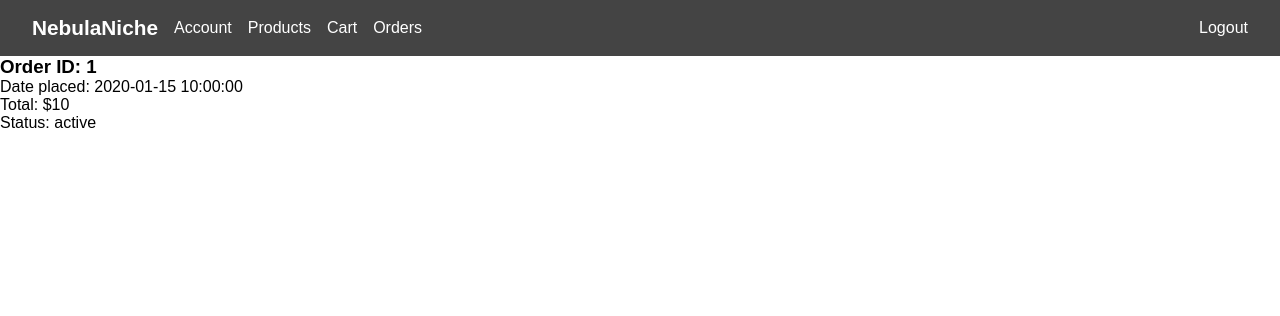
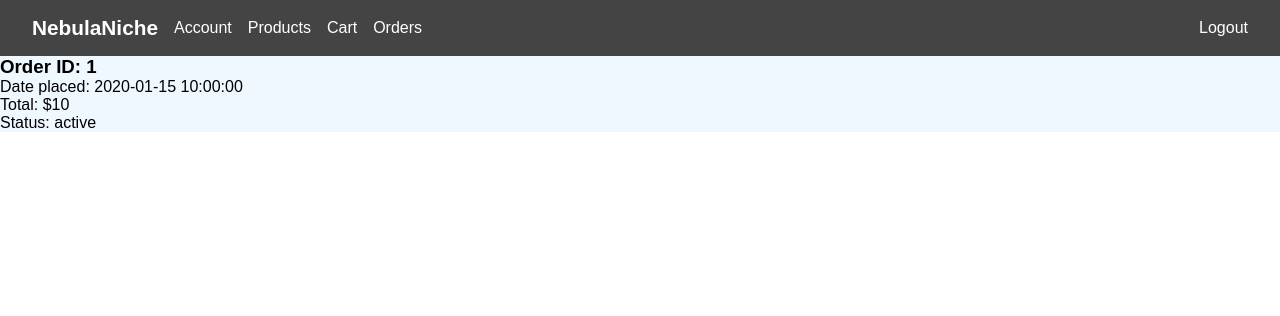
Before and after one commit to 0-ks-0/cset180-fp-ecommerce, a Python web app: template src/templates/orders.html in a window 1280 px wide. Shown: the top 316 px of the page. Run offline with Jinja, Linux system fonts and the light colour scheme; the template is opened without the code that fills it: most values are stand-ins (such as "Sample title", 1, 10 or a date in 2020).

Commit message:
Orders style

```diff
--- /dev/null
+++ b/src/static/styles/orders.css
@@ -0,0 +1,14 @@
+#orders_page
+{
+	gap: 1em;
+}
+
+.order_container
+{
+	background-color: aliceblue;
+}
+
+.order_container:hover
+{
+	cursor: pointer;
+}
--- a/src/templates/orders.html
+++ b/src/templates/orders.html
@@ -5,13 +5,13 @@ Orders
 {% endblock %}
 
 {% block head %}
-
+<link rel="stylesheet" href="{{ url_for('static', filename = 'styles/orders.css') }}">
 {% endblock %}
 
 {% block body %}
 <script src="{{ url_for('static', filename = 'js/navigator.js')}}"></script>
 
-<div class="page_body">
+<div class="page_body" id="orders_page">
 	{% if message %}
 		<h3>{{ message }}</h3>
 	{% endif %}
```
